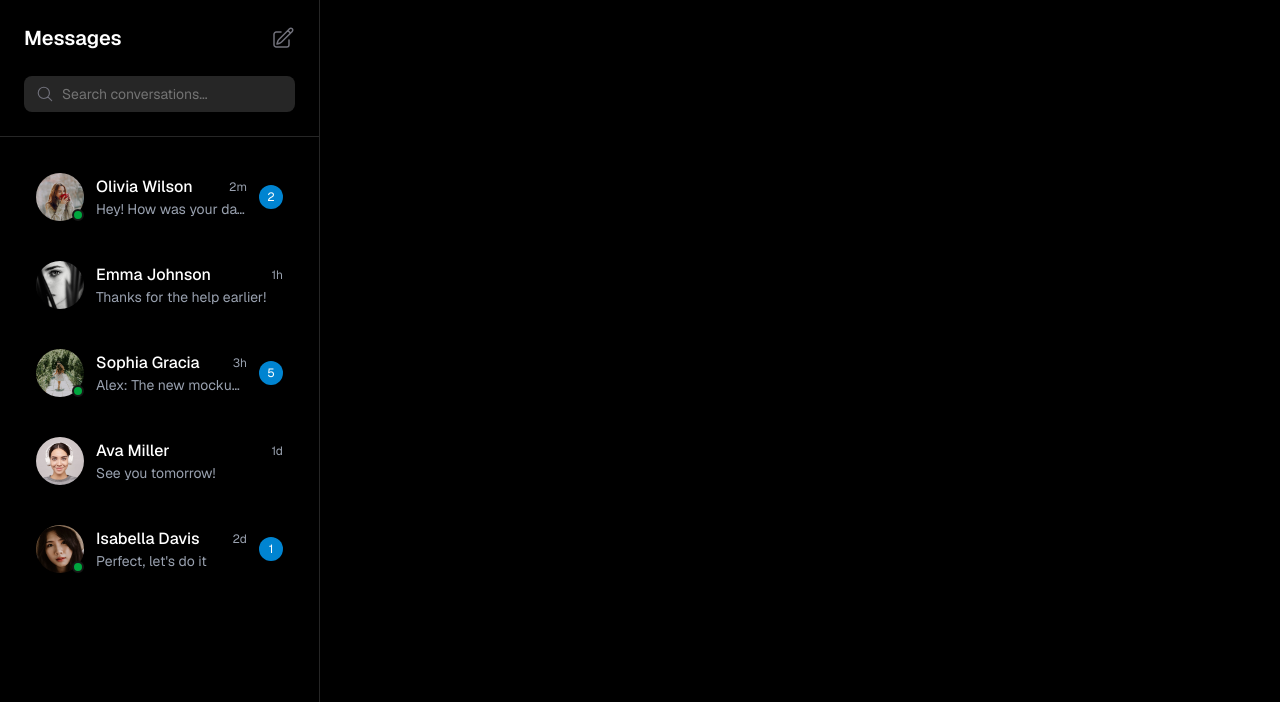
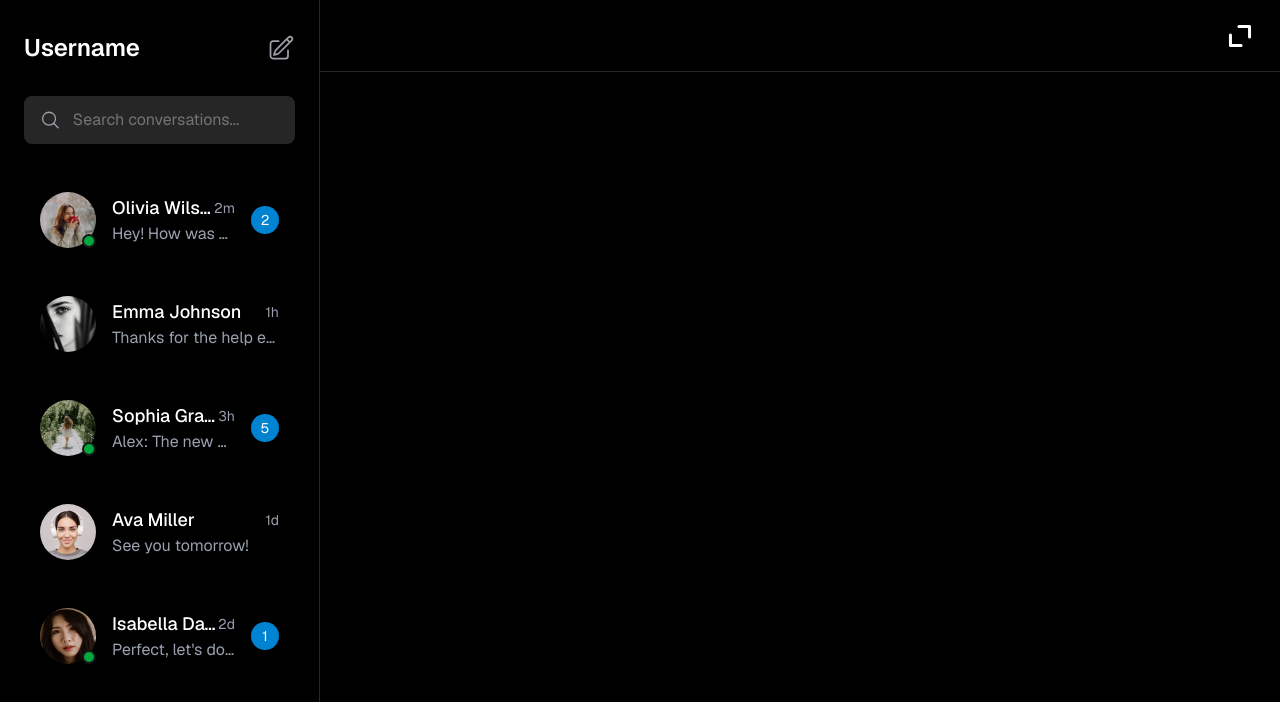
Before and after one commit to dibyajyoti0750/Social-Media-Platform, a React (Vite) app in the folder Frontend/: page /inbox in a window 1280 px wide. Shown: the top 702 px of the page. Built offline with nearby package versions, Linux system fonts and the light colour scheme; no server answers.

Commit message:
Fix comments rendering & inbox styles

```diff
--- a/Frontend/src/Components/Common/CreatePostModal.jsx
+++ b/Frontend/src/Components/Common/CreatePostModal.jsx
@@ -108,7 +108,7 @@
         <form onSubmit={handleSubmit}>
           <textarea
             required
-            value={content}
+            value={content.trim()}
             onChange={(e) => setContent(e.target.value)}
             ref={textareaRef}
             placeholder="What's on your mind today?"
--- /dev/null
+++ b/Frontend/src/Components/Messages/ChatArea.jsx
@@ -0,0 +1,15 @@
+import { ChevronUpDownIcon } from "@heroicons/react/24/outline";
+
+export default function ChatArea() {
+  return (
+    <div>
+      {/* Top */}
+      <div className="flex justify-end items-center h-18 border-b p-4 border-neutral-800">
+        <ChevronUpDownIcon
+          onClick={() => window.history.back()}
+          className="h-12 w-12 rotate-45 text-white cursor-pointer"
+        />
+      </div>
+    </div>
+  );
+}
--- a/Frontend/src/Components/Messages/ConversationList.jsx
+++ b/Frontend/src/Components/Messages/ConversationList.jsx
@@ -50,54 +50,58 @@
 export default function ConversationList() {
   return (
     <div className="h-full flex flex-col overflow-y-auto">
-      <div className="flex justify-between items-center mt-6 px-6">
-        <h4 className="text-xl font-semibold text-white">Messages</h4>
-        <PencilSquareIcon className="h-6 w-6 text-zinc-500 cursor-pointer" />
+      {/* Upper */}
+      <div className="flex justify-between items-center mt-8 px-6">
+        <h4 className="text-2xl font-semibold text-white">Username</h4>
+        <PencilSquareIcon className="h-7 w-7 text-zinc-400 cursor-pointer" />
       </div>
 
-      <div className="p-6">
-        <div className="flex items-center gap-2 bg-neutral-800 rounded-lg px-3 py-2">
-          <MagnifyingGlassIcon className="h-5 w-5 text-zinc-500" />
+      <div className="px-6 py-8">
+        <div className="flex items-center gap-3 bg-neutral-800 rounded-lg px-4 py-3">
+          <MagnifyingGlassIcon className="h-6 w-6 text-zinc-400" />
           <input
             type="text"
             placeholder="Search conversations..."
-            className="bg-transparent outline-none text-sm text-white placeholder-neutral-500 w-full"
+            className="bg-transparent outline-none text-base text-white placeholder-neutral-500 w-full"
           />
         </div>
       </div>
 
-      <hr className="border-neutral-800" />
-
-      <div className="p-6 space-y-4">
+      {/* Lower */}
+      <div className="px-6 space-y-4">
         {conversations.map((c, i) => (
           <div
             key={i}
-            className="flex items-center gap-3 p-3 rounded-xl hover:bg-neutral-800 cursor-pointer transition"
+            className="flex items-center gap-4 p-4 rounded-xl hover:bg-neutral-800 cursor-pointer transition"
           >
             {/* Avatar */}
             <div className="relative">
               <img
                 src={c.avatar}
                 alt={c.name}
-                className="w-12 h-12 rounded-full object-cover"
+                className="w-14 h-14 rounded-full object-cover"
               />
               {c.online && (
-                <span className="absolute bottom-0 right-0 w-3 h-3 bg-green-600 border-2 border-neutral-900 rounded-full" />
+                <span className="absolute bottom-0 right-0 w-3.5 h-3.5 bg-green-600 border-2 border-neutral-900 rounded-full" />
               )}
             </div>
 
             {/* Details */}
             <div className="flex-1 min-w-0">
               <div className="flex justify-between items-center">
-                <h4 className="text-white font-medium truncate">{c.name}</h4>
-                <span className="text-xs text-gray-400">{c.time}</span>
+                <h4 className="text-white font-medium truncate text-lg">
+                  {c.name}
+                </h4>
+                <span className="text-sm text-gray-400">{c.time}</span>
               </div>
-              <p className="text-sm text-gray-400 truncate">{c.lastMessage}</p>
+              <p className="text-base text-gray-400 truncate">
+                {c.lastMessage}
+              </p>
             </div>
 
             {/* Unread badge */}
             {c.unread > 0 && (
-              <span className="flex justify-center items-center h-6 w-6 text-xs bg-sky-600 text-white rounded-full">
+              <span className="flex justify-center items-center h-7 w-7 text-sm bg-sky-600 text-white rounded-full">
                 {c.unread}
               </span>
             )}
--- a/Frontend/src/Components/Messages/Inbox.jsx
+++ b/Frontend/src/Components/Messages/Inbox.jsx
@@ -1,3 +1,4 @@
+import ChatArea from "./ChatArea";
 import ConversationList from "./ConversationList";
 
 export default function Inbox() {
@@ -9,7 +10,9 @@
       </div>
 
       {/* Chat Area */}
-      <div className="flex-1"></div>
+      <div className="flex-1">
+        <ChatArea />
+      </div>
     </div>
   );
 }
--- a/Frontend/src/Components/Posts/ShowPost.jsx
+++ b/Frontend/src/Components/Posts/ShowPost.jsx
@@ -3,6 +3,11 @@
 import Actions from "../Actions/Actions";
 import { useRef, useState } from "react";
 import { assets } from "../../assets/assets";
+import {
+  ArrowLongLeftIcon,
+  ChatBubbleOvalLeftEllipsisIcon,
+} from "@heroicons/react/24/solid";
+import { timeAgo } from "../../utils";
 
 export default function ShowPost({
   postId,
@@ -41,10 +46,10 @@
       console.log(err);
     }
   };
-
   return (
-    <div className="grid grid-cols-12">
-      {/* Left */}
+    <div className="grid grid-cols-12 bg-black">
+      {/* Left side if image exists */}
+      {image && (
         <div className="col-span-8 bg-black flex items-center justify-center h-screen">
           <img
             src={image}
@@ -53,10 +58,29 @@
             className="max-h-full max-w-full object-contain"
           />
         </div>
+      )}
 
       {/* Right */}
-      <div className="col-span-4 bg-black flex flex-col border-l border-neutral-700">
-        {/* Scrollable area */}
+      <div
+        className={`${
+          image
+            ? "col-span-4 border-l"
+            : "col-span-12 mx-auto w-6/12 h-screen border-l border-r"
+        } bg-black flex flex-col border-neutral-800`}
+      >
+        {/* Back button */}
+        <div className="flex items-center gap-2 w-fit p-4 text-xl font-semibold text-white">
+          <ArrowLongLeftIcon
+            title="Go back"
+            onClick={() => window.history.back()}
+            className="h-6 w-6 cursor-pointer"
+          />
+          <h3>Post</h3>
+        </div>
+
+        <hr className="border-neutral-800" />
+
+        {/* Post contents */}
         <div className="flex-1 overflow-y-auto">
           {/* Header */}
           <PostHeader
@@ -71,12 +95,14 @@
             {content}
           </div>
 
-          {/* Comments Section */}
-          <div className="px-4 py-3 space-y-3">
+          {/* Comments Section*/}
+          {comments.length ? (
+            // If comments exists
+            <div className="py-3">
               {comments.map((item, idx) => (
                 <div
                   key={idx}
-                className="flex items-start gap-3 bg-neutral-900 p-3 rounded-2xl"
+                  className="flex items-start gap-3 bg-neutral-900 px-6 py-3"
                 >
                   <img
                     src={item.profilePic || assets.user}
@@ -84,17 +110,29 @@
                     className="w-9 h-9 rounded-full object-cover"
                   />
                   <div className="flex flex-col">
-                  <span className="text-sm font-semibold text-white">
+                    <div className="text-sm font-semibold text-white">
                       {item.username || "Demo user"}
+                      <span className="text-neutral-500 font-normal">
+                        {" "}
+                        • {timeAgo(item.createdAt)}
                       </span>
+                    </div>
+
                     <p className="text-sm text-neutral-300">{item.comment}</p>
                   </div>
                 </div>
               ))}
             </div>
+          ) : (
+            // If comments doesn't exists
+            <div className="px-4 py-10 h-[80%] flex flex-col items-center justify-center text-neutral-600">
+              <ChatBubbleOvalLeftEllipsisIcon className="w-16 h-16 mb-2" />
+              <p className="text-sm">No comments yet</p>
+            </div>
+          )}
         </div>
 
-        {/* Bottom Section (reactions + input) */}
+        {/* Bottom Section */}
         <div className="border-t border-neutral-800">
           <Reactions likes={likes} comments={comments} postId={postId} />
           <hr className="border-neutral-800" />
@@ -107,8 +145,9 @@
           className="flex items-center justify-between gap-2 px-3 py-4 border-t border-neutral-800"
         >
           <input
+            required
             ref={inputRef}
-            value={comment}
+            value={comment.trim()}
             onChange={(e) => setComment(e.target.value)}
             type="text"
             placeholder="Add a comment..."
```
Lines whose indentation alone changed are shown as unchanged.
